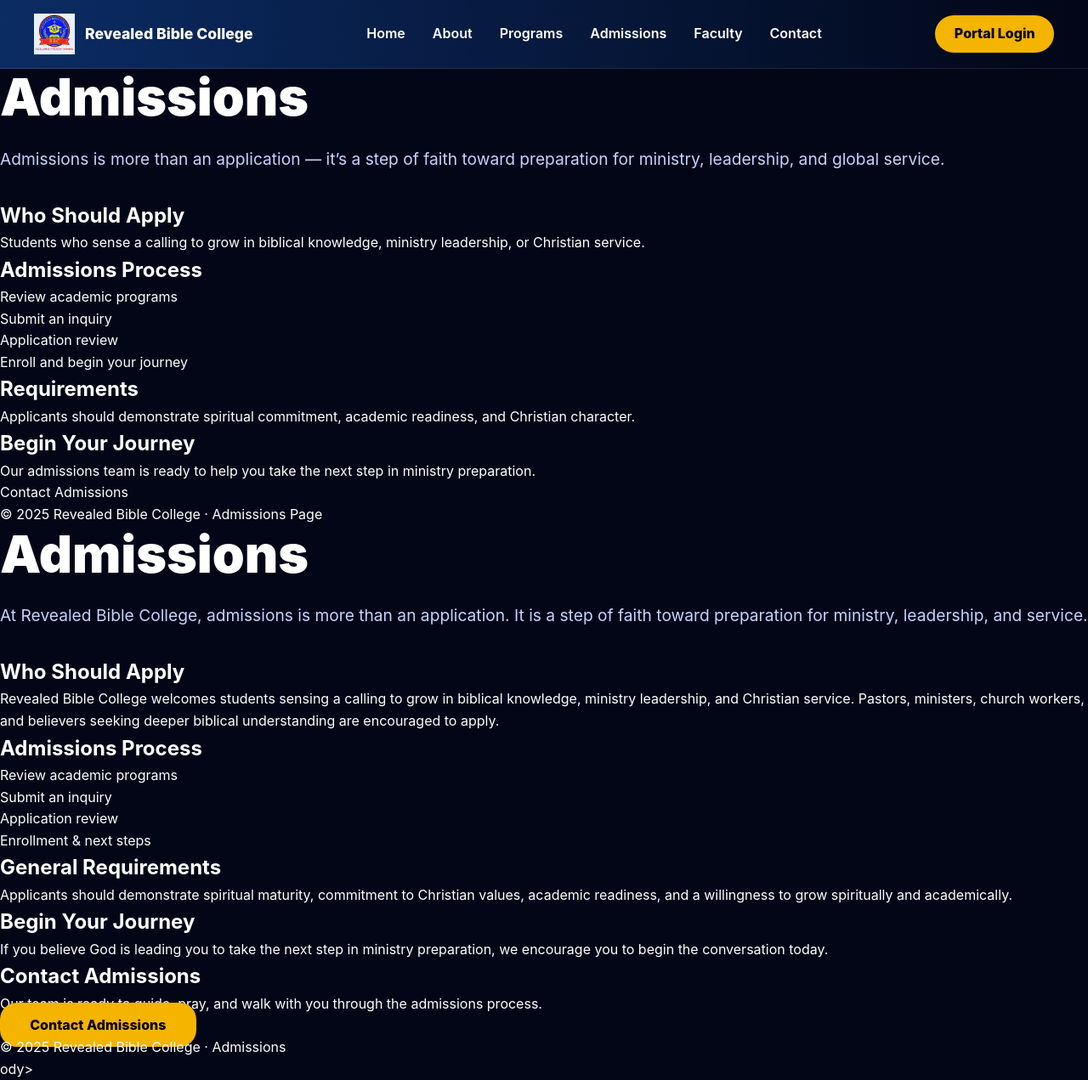
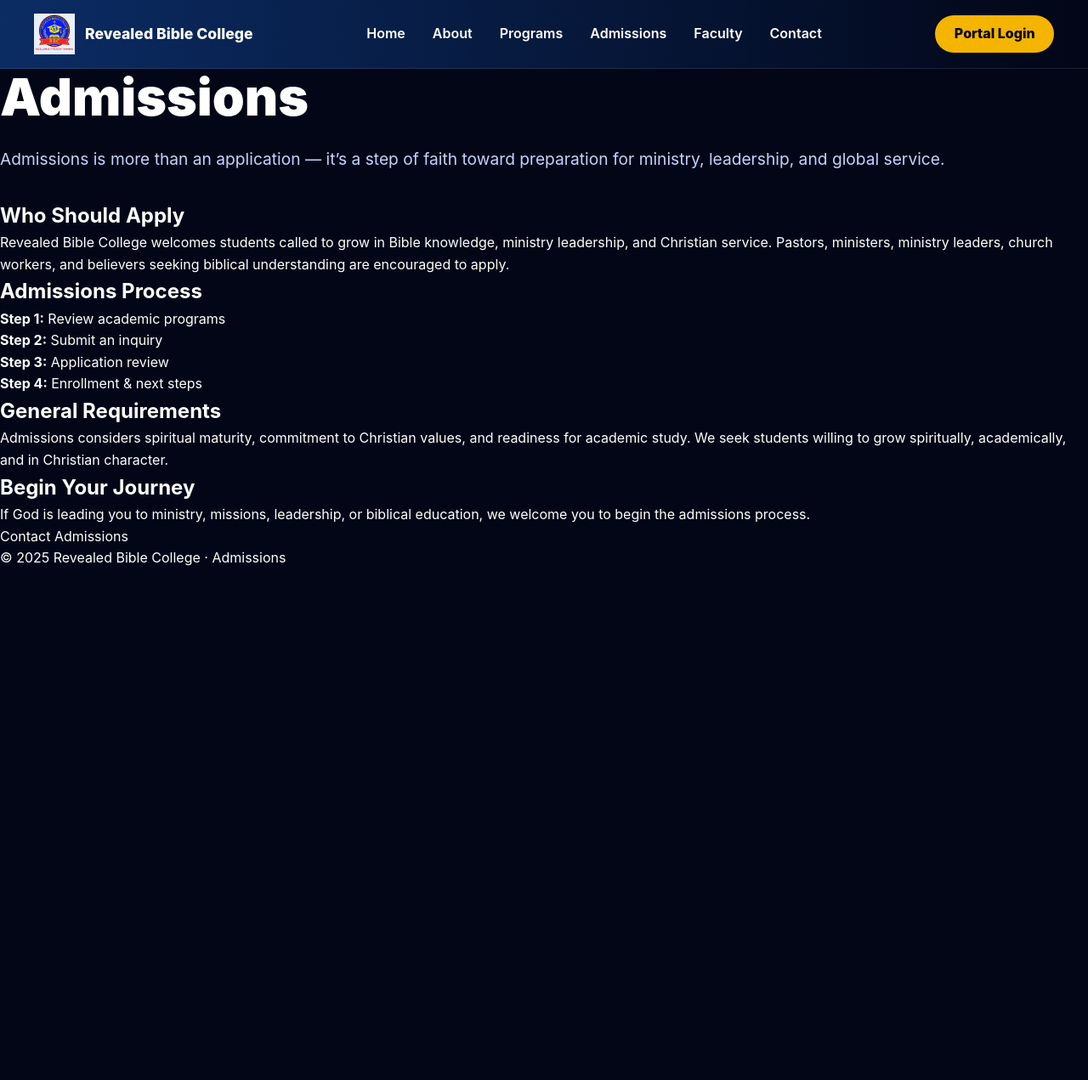
Before and after one commit to WillieKM/my-student-portal, a Jekyll site: the page admissions.html, which Jekyll copies as it is, in a window 1280 px wide and 1271 px high. Shown: the whole window at 85% size. Built offline with Jekyll 4.4.1, drawn with Linux system fonts in a browser that asks for light colours.

Commit message:
Update admissions.html

```diff
--- a/admissions.html
+++ b/admissions.html
@@ -1,18 +1,17 @@
 <!DOCTYPE html>
 <html lang="en">
 <head>
-  <meta charset="UTF-8">
-  <meta name="viewport" content="width=device-width, initial-scale=1.0">
+  <meta charset="UTF-8" />
+  <meta name="viewport" content="width=device-width, initial-scale=1.0" />
+
   <title>Admissions | Revealed Bible College</title>
   <meta name="description" content="Start your journey at Revealed Bible College and begin training for ministry, leadership, and biblical education.">
 
-  <!-- LINK TO YOUR EXISTING CSS -->
-  <link rel="stylesheet" href="/assets/css/style.css">
+  <link rel="stylesheet" href="assets/css/style.css">
 </head>
 
 <body>
 
-<!-- ========== HEADER (MATCHES ABOUT PAGE) ========== -->
 <header>
   <div class="nav">
     <div class="brand">
@@ -21,134 +20,72 @@
     </div>
 
     <nav class="nav-links">
-      <a href="/index.html">Home</a>
-      <a href="/about.html">About</a>
-      <a href="/programs.html">Programs</a>
-      <a href="/admissions.html" class="active">Admissions</a>
-      <a href="/faculty.html">Faculty</a>
-      <a href="/contact.html">Contact</a>
+      <a href="index.html">Home</a>
+      <a href="about.html">About</a>
+      <a href="programs.html">Programs</a>
+      <a href="admissions.html" class="active">Admissions</a>
+      <a href="faculty.html">Faculty</a>
+      <a href="contact.html">Contact</a>
     </nav>
 
-    <a href="/login.html" class="nav-cta">Portal Login</a>
+    <a href="login.html" class="nav-cta">Portal Login</a>
   </div>
 </header>
 
-<!-- ========== HERO ========== -->
 <section class="hero">
   <h1>Admissions</h1>
   <div class="hero-divider"></div>
   <p>Admissions is more than an application — it’s a step of faith toward preparation for ministry, leadership, and global service.</p>
 </section>
 
-<!-- ========== CONTENT ========== -->
-<section class="content-dark">
-
-  <div class="section">
-    <h2>Who Should Apply</h2>
-    <p>Students who sense a calling to grow in biblical knowledge, ministry leadership, or Christian service.</p>
-  </div>
-
-  <div class="section">
-    <h2>Admissions Process</h2>
-    <ol>
-      <li>Review academic programs</li>
-      <li>Submit an inquiry</li>
-      <li>Application review</li>
-      <li>Enroll and begin your journey</li>
-    </ol>
-  </div>
-
-  <div class="section">
-    <h2>Requirements</h2>
-    <p>Applicants should demonstrate spiritual commitment, academic readiness, and Christian character.</p>
-  </div>
-
-</section>
-
-<!-- ========== CTA LIGHT BOX ========== -->
-<section class="light-section">
-  <div class="light-inner">
-
-    <div class="cta">
-      <h2>Begin Your Journey</h2>
-      <p>Our admissions team is ready to help you take the next step in ministry preparation.</p>
-      <a href="/contact.html">Contact Admissions</a>
-    </div>
-
-  </div>
-</section>
-
-<!-- ========== FOOTER ========== -->
-<footer>
-  © 2025 Revealed Bible College · Admissions Page
-</footer>
-
-</b<body>
-
-<!-- HEADER stays the same -->
-
-<section class="hero">
-  <h1>Admissions</h1>
-  <div class="hero-divider"></div>
-  <p>
-    At Revealed Bible College, admissions is more than an application.
-    It is a step of faith toward preparation for ministry, leadership, and service.
-  </p>
-</section>
 
 <section class="content-dark">
 
   <div class="section">
     <h2>Who Should Apply</h2>
     <p>
-      Revealed Bible College welcomes students sensing a calling to grow in biblical knowledge,
-      ministry leadership, and Christian service. Pastors, ministers, church workers,
-      and believers seeking deeper biblical understanding are encouraged to apply.
+      Revealed Bible College welcomes students called to grow in Bible knowledge, ministry leadership, and Christian service.
+      Pastors, ministers, ministry leaders, church workers, and believers seeking biblical understanding are encouraged to apply.
     </p>
   </div>
 
   <div class="section">
     <h2>Admissions Process</h2>
-    <ol>
-      <li>Review academic programs</li>
-      <li>Submit an inquiry</li>
-      <li>Application review</li>
-      <li>Enrollment & next steps</li>
-    </ol>
+    <p><strong>Step 1:</strong> Review academic programs</p>
+    <p><strong>Step 2:</strong> Submit an inquiry</p>
+    <p><strong>Step 3:</strong> Application review</p>
+    <p><strong>Step 4:</strong> Enrollment & next steps</p>
   </div>
 
   <div class="section">
     <h2>General Requirements</h2>
     <p>
-      Applicants should demonstrate spiritual maturity, commitment to Christian values,
-      academic readiness, and a willingness to grow spiritually and academically.
+      Admissions considers spiritual maturity, commitment to Christian values, and readiness for academic study.
+      We seek students willing to grow spiritually, academically, and in Christian character.
     </p>
   </div>
 
 </section>
 
+
 <section class="light-section">
   <div class="light-inner">
 
-    <h2>Begin Your Journey</h2>
-    <p>
-      If you believe God is leading you to take the next step in ministry preparation,
-      we encourage you to begin the conversation today.
-    </p>
-
     <div class="cta">
-      <h2>Contact Admissions</h2>
-      <p>Our team is ready to guide, pray, and walk with you through the admissions process.</p>
-      <a href="/contact.html" class="btn-primary">Contact Admissions</a>
+      <h2>Begin Your Journey</h2>
+      <p>
+        If God is leading you to ministry, missions, leadership, or biblical education, we welcome you to begin the admissions process.
+      </p>
+      <a href="contact.html">Contact Admissions</a>
     </div>
 
   </div>
 </section>
+
 
 <footer>
   © 2025 Revealed Bible College · Admissions
 </footer>
 
 </body>
-ody>
 </html>
```
